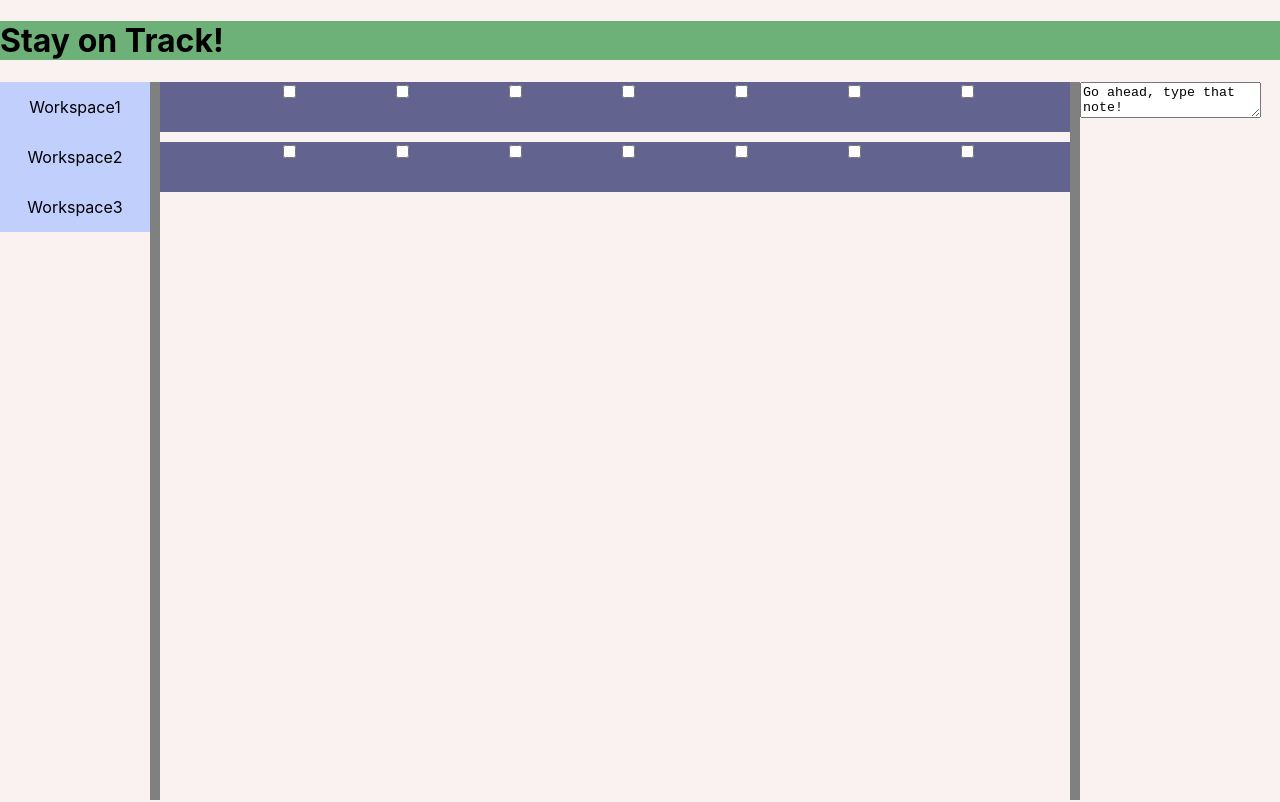
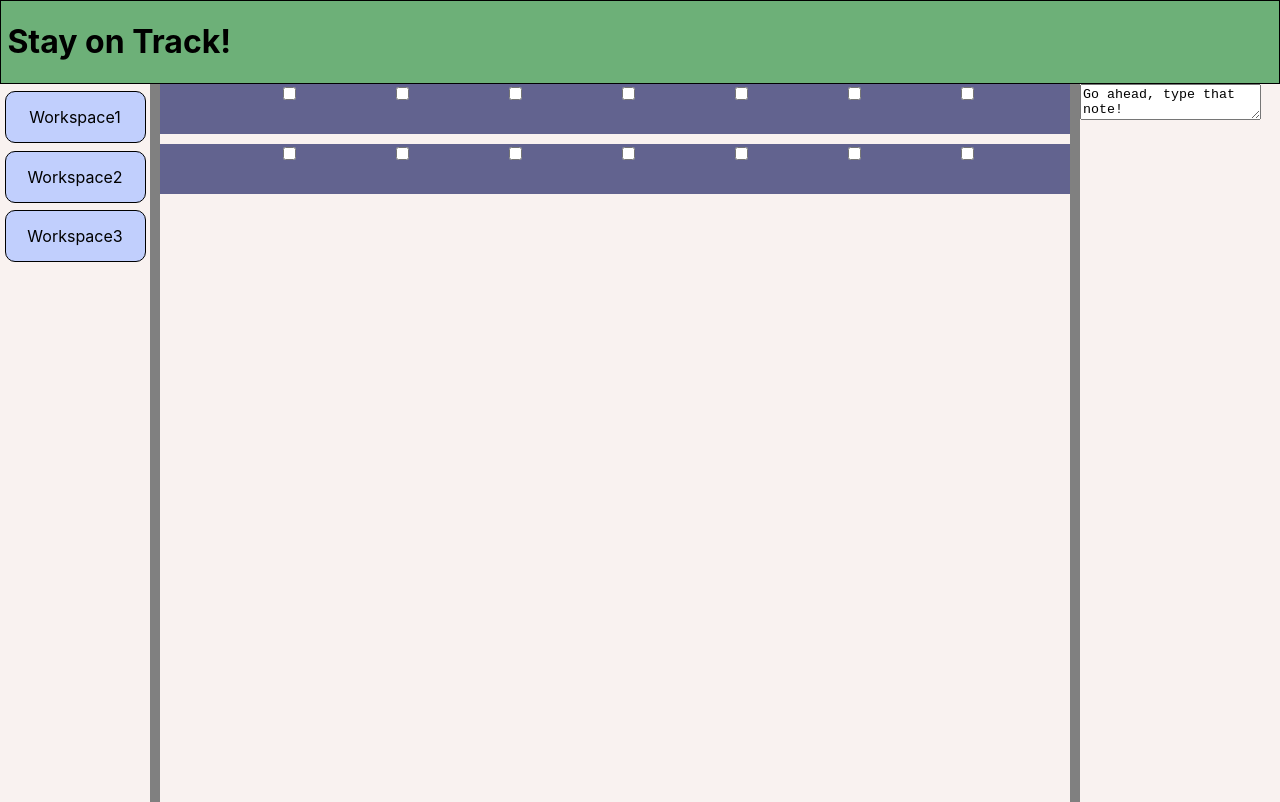
Before and after one commit to Goma0925/TaskRail, a React (Create React App) app in the folder taskrail_client/: page / in a window 1280 px wide. Built offline with nearby package versions, Linux system fonts and the light colour scheme.

Commit message:
just css stuff

```diff
--- a/taskrail_client/src/containers/NavBar/style.css
+++ b/taskrail_client/src/containers/NavBar/style.css
@@ -1,5 +1,12 @@
 .nav{
     width: 100%;
     height: 100%;
+    padding-left: 0.5%;
+}
+
+.top-pane {
     background-color: #6db078;
+    border: black;
+    border-style: solid;
+    border-width: thin;
 }
--- a/taskrail_client/src/containers/SideInfoBar/style.css
+++ b/taskrail_client/src/containers/SideInfoBar/style.css
@@ -1,3 +1,4 @@
 .sideinfo-bar{
     height: 100%;
+    align-self: center;
 }
--- a/taskrail_client/src/containers/SideMenu/SideMenu.css
+++ b/taskrail_client/src/containers/SideMenu/SideMenu.css
@@ -13,8 +13,17 @@
     height: 50px;
     background-color: #b1c3fc;
     box-shadow:inset 0 0 0 99999px rgba(255,255,255,0.2);
+    border: black;
+    border-style: solid;
+    border-width:thin;
+    border-radius: 10px;
+    margin-top: 5%;
+    margin-bottom: 5%;
+    margin-left: 3%;
+    margin-right: 3%;
 }
 
 .sidemenu-item:hover{
     box-shadow:none;
+    cursor:pointer;
 }
```
